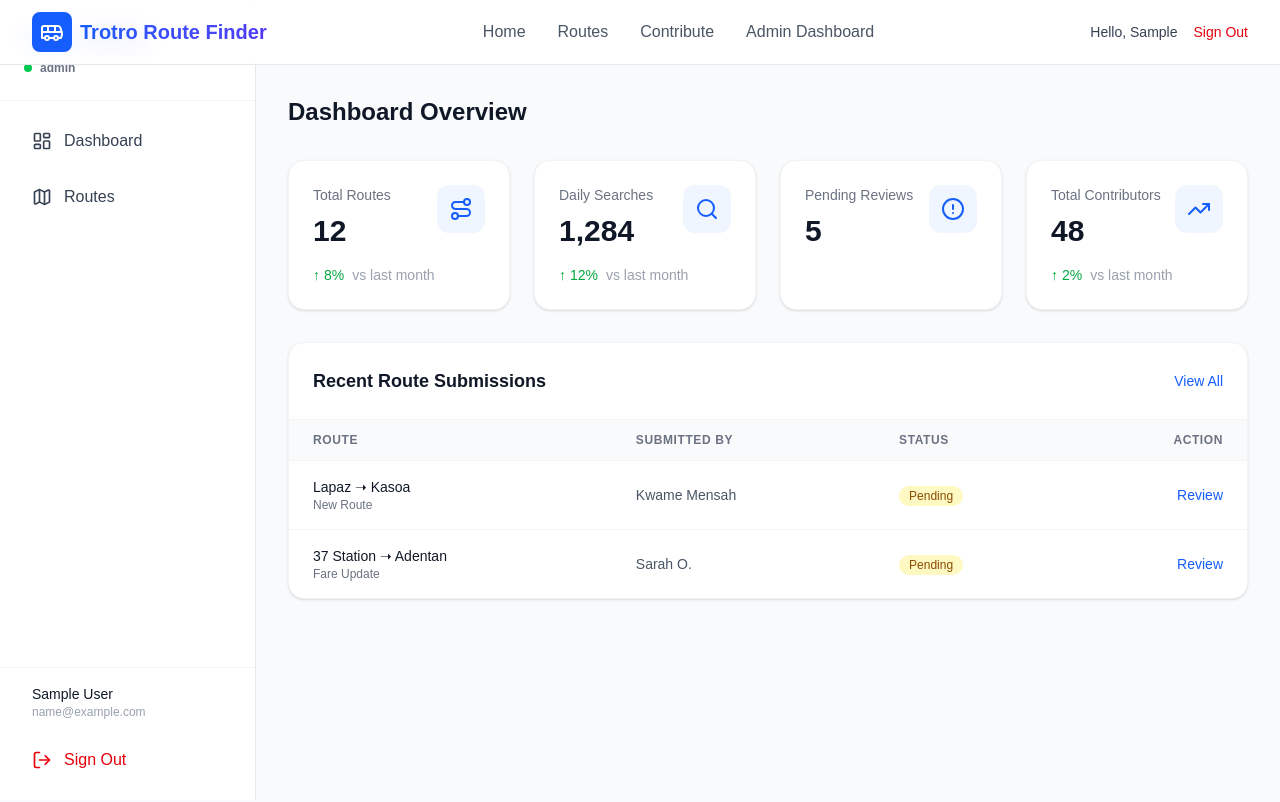
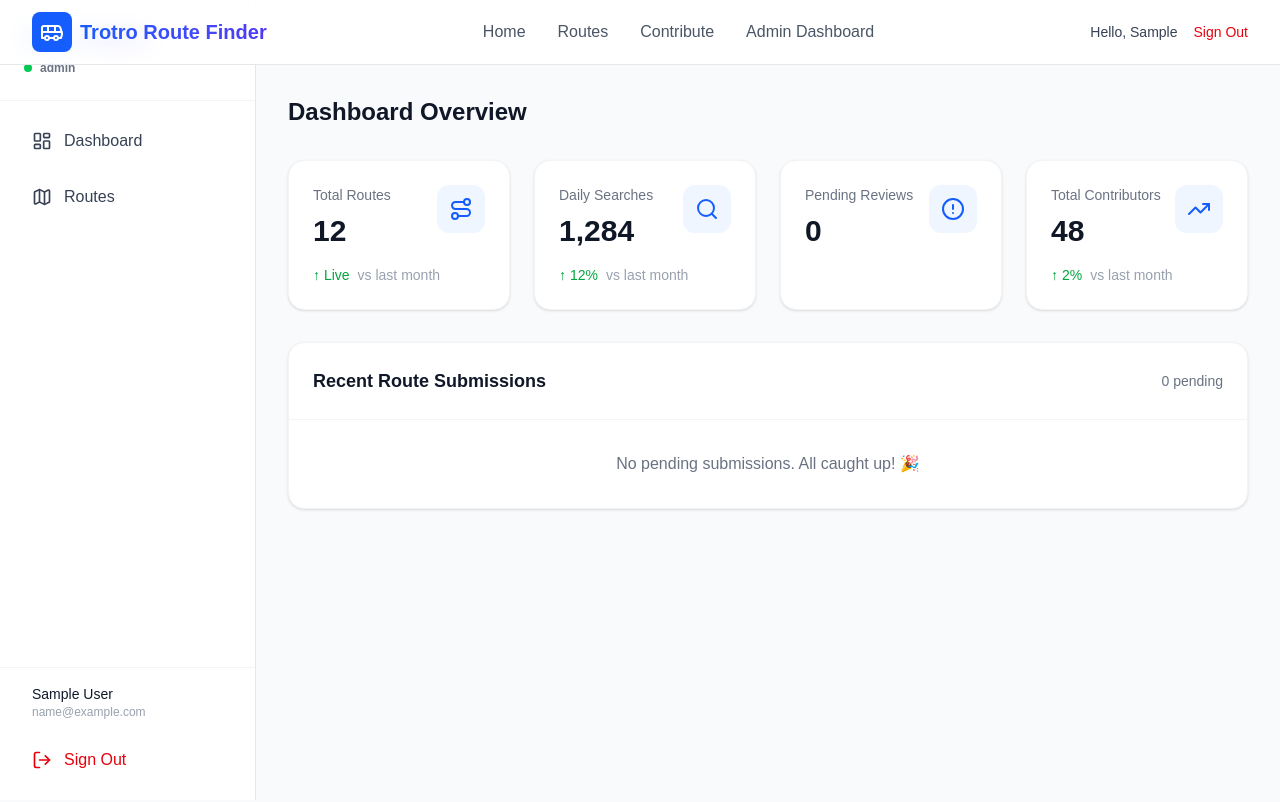
Before and after one commit to wkutah/Trotro-Route, a Next.js app: page /admin in a window 1280 px wide. Shown: the top 802 px of the page. Built offline with nearby package versions, Linux system fonts and the light colour scheme; sample sign-in values are in the browser's storage.

Commit message:
Feat: Implement Contribution Moderation Workflow (Mock Backend)

```diff
--- a/src/app/admin/page.tsx
+++ b/src/app/admin/page.tsx
@@ -1,7 +1,76 @@
 import StatsCard from '@/components/admin/StatsCard';
-import { Route, Search, AlertCircle, TrendingUp } from 'lucide-react';
+import { Route, Search, AlertCircle, TrendingUp, Check, X } from 'lucide-react';
+import { useEffect, useState } from 'react';
+
+// Define types for our mock data
+interface PendingSubmission {
+    id: string;
+    name: string;
+    from: string;
+    to: string;
+    fare: number;
+    notes: string;
+    status: 'pending';
+    submittedKy: string;
+    timestamp: string;
+}
 
 export default function AdminDashboard() {
+    const [stats, setStats] = useState({
+        totalRoutes: 12,
+        pendingReviews: 0,
+    });
+    const [pendingSubmissions, setPendingSubmissions] = useState<PendingSubmission[]>([]);
+
+    useEffect(() => {
+        // Load data from LocalStorage
+        const submissions = JSON.parse(localStorage.getItem('trotro_pending_submissions') || '[]');
+        setPendingSubmissions(submissions);
+
+        // Update stats
+        const approved = JSON.parse(localStorage.getItem('trotro_approved_routes') || '[]');
+        setStats({
+            totalRoutes: 12 + approved.length, // Base + Approved
+            pendingReviews: submissions.length
+        });
+    }, []);
+
+    const handleApprove = (submission: PendingSubmission) => {
+        // 1. Remove from Pending
+        const newPending = pendingSubmissions.filter(s => s.id !== submission.id);
+        setPendingSubmissions(newPending);
+        localStorage.setItem('trotro_pending_submissions', JSON.stringify(newPending));
+
+        // 2. Add to Approved (Live)
+        const approved = JSON.parse(localStorage.getItem('trotro_approved_routes') || '[]');
+
+        // Generate a route key for the search logic (e.g., "accra-kumasi")
+        const routeKey = `${submission.from.toLowerCase().replace(/\s+/g, '')}-${submission.to.toLowerCase().replace(/\s+/g, '')}`;
+
+        const newRoute = {
+            ...submission,
+            routeKey, // Important for indexing
+            status: 'approved',
+            approvedAt: new Date().toISOString()
+        };
+
+        localStorage.setItem('trotro_approved_routes', JSON.stringify([...approved, newRoute]));
+
+        // Update stats
+        setStats(prev => ({
+            totalRoutes: prev.totalRoutes + 1,
+            pendingReviews: prev.pendingReviews - 1
+        }));
+    };
+
+    const handleReject = (id: string) => {
+        const newPending = pendingSubmissions.filter(s => s.id !== id);
+        setPendingSubmissions(newPending);
+        localStorage.setItem('trotro_pending_submissions', JSON.stringify(newPending));
+
+        setStats(prev => ({ ...prev, pendingReviews: prev.pendingReviews - 1 }));
+    };
+
     return (
         <div>
             <h1 className="text-2xl font-bold text-gray-900 mb-8">Dashboard Overview</h1>
@@ -10,9 +79,9 @@ export default function AdminDashboard() {
             <div className="grid grid-cols-1 md:grid-cols-2 lg:grid-cols-4 gap-6 mb-8">
                 <StatsCard
                     title="Total Routes"
-                    value="12"
+                    value={stats.totalRoutes.toString()}
                     icon={Route}
-                    trend="8%"
+                    trend="Live"
                     trendUp={true}
                 />
                 <StatsCard
@@ -24,7 +93,7 @@ export default function AdminDashboard() {
                 />
                 <StatsCard
                     title="Pending Reviews"
-                    value="5"
+                    value={stats.pendingReviews.toString()}
                     icon={AlertCircle}
                 />
                 <StatsCard
@@ -40,51 +109,60 @@ export default function AdminDashboard() {
             <div className="bg-white rounded-2xl shadow-sm border border-gray-100 overflow-hidden">
                 <div className="p-6 border-b border-gray-100 flex justify-between items-center">
                     <h2 className="text-lg font-bold text-gray-900">Recent Route Submissions</h2>
-                    <button className="text-sm font-medium text-blue-600 hover:text-blue-700">View All</button>
+                    <span className="text-sm text-gray-500">{pendingSubmissions.length} pending</span>
                 </div>
 
+                {pendingSubmissions.length === 0 ? (
+                    <div className="p-8 text-center text-gray-500">
+                        <p>No pending submissions. All caught up! 🎉</p>
+                    </div>
+                ) : (
                     <table className="w-full">
                         <thead className="bg-gray-50 border-b border-gray-100">
                             <tr>
                                 <th className="text-left py-3 px-6 text-xs font-semibold text-gray-500 uppercase tracking-wider">Route</th>
-                            <th className="text-left py-3 px-6 text-xs font-semibold text-gray-500 uppercase tracking-wider">Submitted By</th>
+                                <th className="text-left py-3 px-6 text-xs font-semibold text-gray-500 uppercase tracking-wider">Details</th>
                                 <th className="text-left py-3 px-6 text-xs font-semibold text-gray-500 uppercase tracking-wider">Status</th>
                                 <th className="text-right py-3 px-6 text-xs font-semibold text-gray-500 uppercase tracking-wider">Action</th>
                             </tr>
                         </thead>
                         <tbody className="divide-y divide-gray-100">
-                        <tr>
+                            {pendingSubmissions.map((sub) => (
+                                <tr key={sub.id}>
                                     <td className="py-4 px-6">
-                                <p className="text-sm font-medium text-gray-900">Lapaz ➝ Kasoa</p>
-                                <p className="text-xs text-gray-500">New Route</p>
+                                        <p className="text-sm font-medium text-gray-900">{sub.name}</p>
+                                        <p className="text-xs text-gray-500">{sub.from} ➝ {sub.to}</p>
                                     </td>
-                            <td className="py-4 px-6 text-sm text-gray-600">Kwame Mensah</td>
+                                    <td className="py-4 px-6 text-sm text-gray-600">
+                                        Fare: GH₵{sub.fare}<br />
+                                        <span className="text-xs italic">"{sub.notes.substring(0, 20)}..."</span>
+                                    </td>
                                     <td className="py-4 px-6">
                                         <span className="inline-flex items-center px-2.5 py-0.5 rounded-full text-xs font-medium bg-yellow-100 text-yellow-800">
                                             Pending
                                         </span>
                                     </td>
-                            <td className="py-4 px-6 text-right">
-                                <button className="text-sm font-medium text-blue-600 hover:text-blue-700">Review</button>
+                                    <td className="py-4 px-6 text-right space-x-2">
+                                        <button
+                                            onClick={() => handleApprove(sub)}
+                                            className="p-1 text-green-600 hover:bg-green-50 rounded"
+                                            title="Approve"
+                                        >
+                                            <Check size={18} />
+                                        </button>
+                                        <button
+                                            onClick={() => handleReject(sub.id)}
+                                            className="p-1 text-red-600 hover:bg-red-50 rounded"
+                                            title="Reject"
+                                        >
+                                            <X size={18} />
+                                        </button>
                                     </td>
                                 </tr>
-                        <tr>
-                            <td className="py-4 px-6">
-                                <p className="text-sm font-medium text-gray-900">37 Station ➝ Adentan</p>
-                                <p className="text-xs text-gray-500">Fare Update</p>
-                            </td>
-                            <td className="py-4 px-6 text-sm text-gray-600">Sarah O.</td>
-                            <td className="py-4 px-6">
-                                <span className="inline-flex items-center px-2.5 py-0.5 rounded-full text-xs font-medium bg-yellow-100 text-yellow-800">
-                                    Pending
-                                </span>
-                            </td>
-                            <td className="py-4 px-6 text-right">
-                                <button className="text-sm font-medium text-blue-600 hover:text-blue-700">Review</button>
-                            </td>
-                        </tr>
+                            ))}
                         </tbody>
                     </table>
+                )}
             </div>
         </div>
     );
--- a/src/app/contribute/page.tsx
+++ b/src/app/contribute/page.tsx
@@ -34,7 +34,23 @@ function ContributeForm() {
         setError("");
 
         // Simulate API call
-        await new Promise(resolve => setTimeout(resolve, 1500));
+        await new Promise(resolve => setTimeout(resolve, 800));
+
+        // Save to LocalStorage for Admin Review (Mock Backend)
+        const newSubmission = {
+            id: `sub_${Date.now()}`,
+            name: routeName || `${fromLocation} - ${toLocation}`,
+            from: fromLocation,
+            to: toLocation,
+            fare: parseFloat(fare) || 0,
+            notes: notes,
+            status: 'pending',
+            submittedKy: user?.email || 'Anonymous',
+            timestamp: new Date().toISOString()
+        };
+
+        const existing = JSON.parse(localStorage.getItem('trotro_pending_submissions') || '[]');
+        localStorage.setItem('trotro_pending_submissions', JSON.stringify([newSubmission, ...existing]));
 
         // Mock success
         setSubmitted(true);
--- a/src/app/page.tsx
+++ b/src/app/page.tsx
@@ -55,23 +55,53 @@ export default function Home() {
       const fromLower = from.toLowerCase().trim();
       const toLower = to.toLowerCase().trim();
 
-      // Attempt to find a matching key based on simple includes
+      // 1. Get Approved Routes from LocalStorage
+      const approvedRoutes = JSON.parse(localStorage.getItem('trotro_approved_routes') || '[]');
+
+      // Determine match from Approved Routes
+      const approvedMatch = approvedRoutes.find((r: any) => {
+        // Check routeKey
+        if (r.routeKey) {
+          const [rFrom, rTo] = r.routeKey.split('-');
+          if (fromLower.includes(rFrom) && toLower.includes(rTo)) return true;
+        }
+        // Fallback: direct string matching on names
+        return r.from.toLowerCase().includes(fromLower) && r.to.toLowerCase().includes(toLower);
+      });
+
+      let found = null;
+
+      if (approvedMatch) {
+        // Convert to RouteResult format
+        found = {
+          id: approvedMatch.id,
+          totalFare: approvedMatch.fare,
+          totalDuration: 'Unknown', // User didn't input duration
+          steps: [
+            {
+              from: { id: 'start', name: approvedMatch.from, coords: [5.6, -0.2] as [number, number] },
+              to: { id: 'end', name: approvedMatch.to, coords: [5.65, -0.15] as [number, number] },
+              fare: approvedMatch.fare,
+              duration: 'N/A',
+              description: approvedMatch.notes || 'Direct Route'
+            }
+          ]
+        };
+      } else {
+        // 2. Fallback to MOCK_ROUTES if no approved match
         let foundKey = Object.keys(MOCK_ROUTES).find(key => {
           const [kFrom, kTo] = key.split('-');
           return fromLower.includes(kFrom) && toLower.includes(kTo);
         });
 
-      // Special case: Reverse direction logic (if we had reverse routes, or just lenient matching)
+        // Fallbacks for known routes if input is vague
         if (!foundKey) {
-        // Fallback 1: Try exact ID matches
-        // Fallback 2: Default to Circle-Madina if "Circle" is typed
           if (fromLower.includes('circle') && toLower.includes('madina')) foundKey = 'circle-madina';
           else if (fromLower.includes('accra') && toLower.includes('achimota')) foundKey = 'achimota-accra';
-        // Allow failure for other cases
         }
 
-      // Final match
-      const found = foundKey ? MOCK_ROUTES[foundKey] : null;
+        found = foundKey ? MOCK_ROUTES[foundKey] : null;
+      }
 
       if (found) {
         setResult(found);
```
Lines whose indentation alone changed are shown as unchanged.
